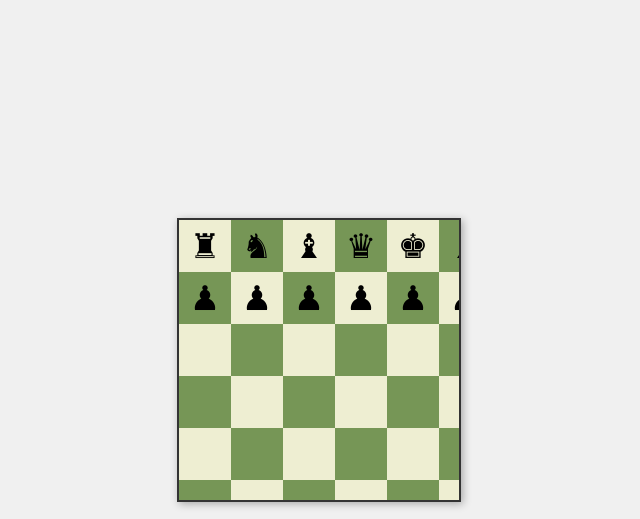
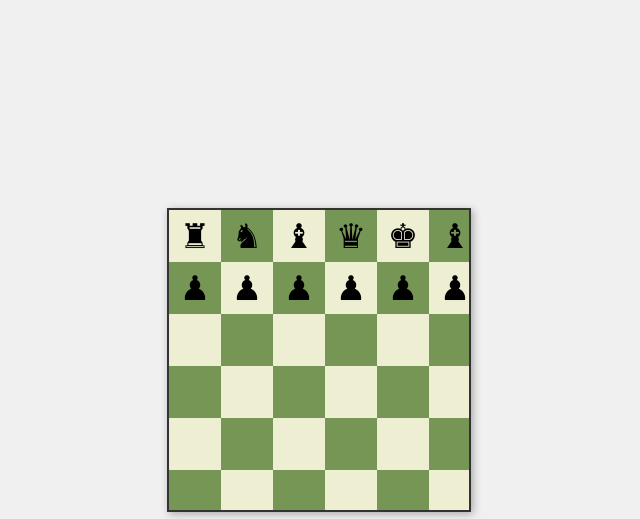
Before and after one commit to bgaras10/chess_v2, a plain HTML site: page index.html in a window 1280 px wide. Shown: the part 78-597 px from the top of the page, without its empty margins (321-961 px from the left). Drawn offline with Linux system fonts and the light colour scheme.

Commit message:
Update index.html

```diff
--- a/index.html
+++ b/index.html
@@ -44,8 +44,8 @@
 
   #chessBoard {
   display: grid;
-  width: 280px;  /* Slightly larger to ensure full visibility */
-  height: 280px;
+  width: 300px;  /* Slightly larger to ensure full visibility */
+  height: 300px;
   grid-template-columns: repeat(8, 1fr);
   grid-template-rows: repeat(8, 1fr);
   border: 2px solid #333;
```
